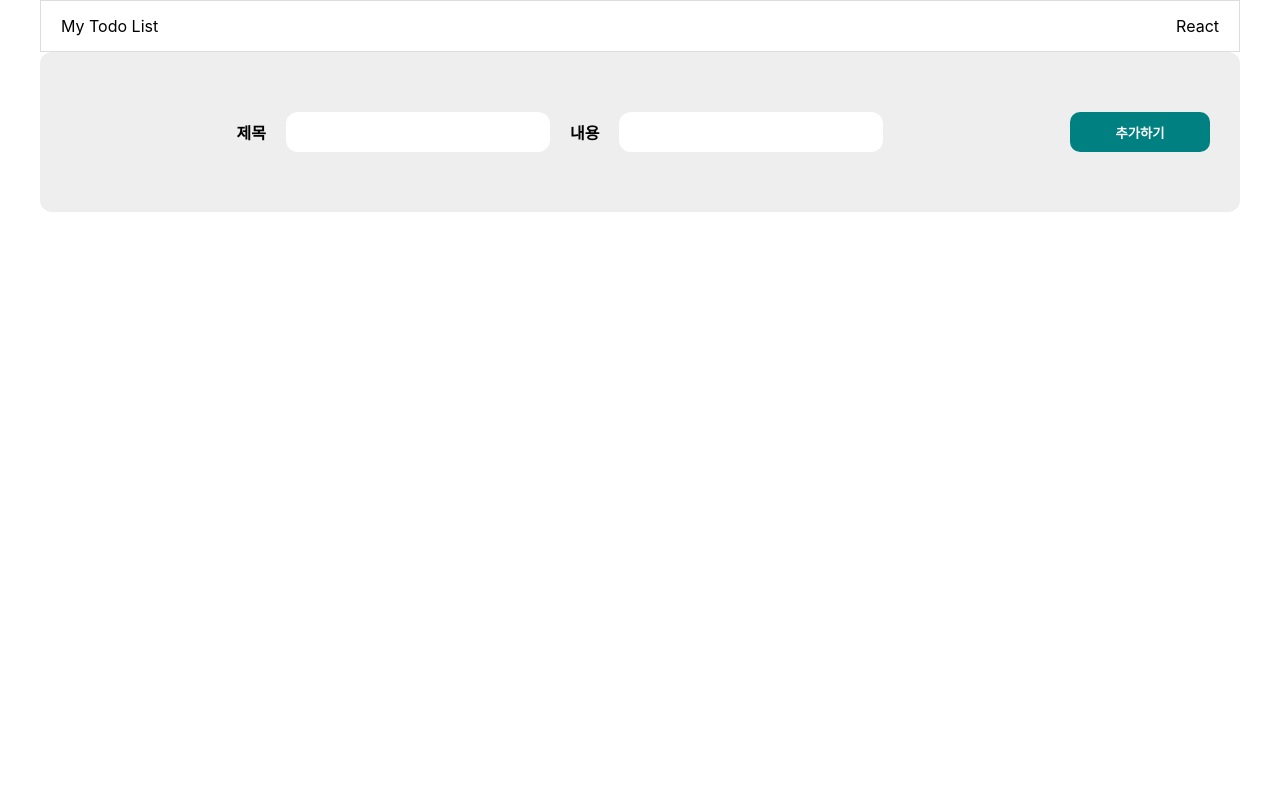
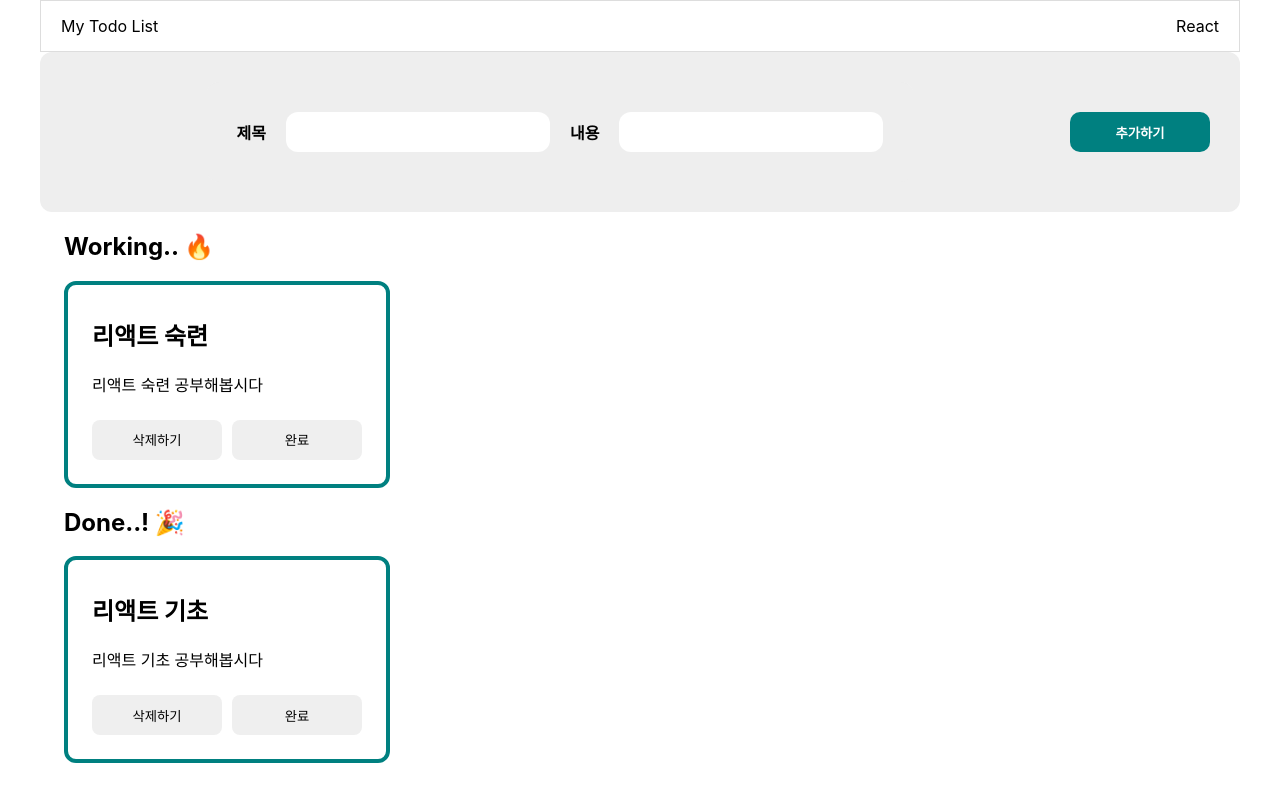
Before and after one commit to dragonrain5761/prac-todolist, a React (Create React App) app: page / in a window 1280 px wide. Built offline with nearby package versions, Linux system fonts and the light colour scheme.

Commit message:
TodoList form uproad

```diff
--- a/src/App.jsx
+++ b/src/App.jsx
@@ -1,7 +1,34 @@
-import React from "react";
+import React, { useState } from "react";
 import "./App.css";
 
 function App() {
+  const [todo, setTodo] = useState([
+    {
+      id: 1,
+      title: "리액트 숙련",
+      body: "리액트 숙련 공부해봅시다",
+      isDone: false,
+    },
+    {
+      id: 2,
+      title: "리액트 기초",
+      body: "리액트 기초 공부해봅시다",
+      isDone: true,
+    },
+  ]);
+
+  const [title, setTitle] = useState("");
+  const [body, setBody] = useState("");
+  const [isDone, setIsdone] = useState(false);
+
+  const titleChangeHandler = (event) => {
+    setTitle(event.target.value);
+  };
+
+  const bodyChangeHandler = (event) => {
+    setBody(event.target.value);
+  };
+
   return (
     <div className="layout">
       <div className="container">
@@ -15,13 +42,58 @@ function App() {
             type="text"
             name="title"
             className="add-input input-body"
+            onChange={titleChangeHandler}
           ></input>
           <label className="form-label">내용</label>
-          <input type="text" name="body" className="add-input"></input>
+          <input
+            type="text"
+            name="body"
+            className="add-input"
+            onChange={bodyChangeHandler}
+          ></input>
         </div>
         <button className="add-button">추가하기</button>
       </form>
-      <div className="list-container"></div>
+      <div className="list-container">
+        <h2 className="list-title">Working.. 🔥</h2>
+        <div className="list-wrapper">
+          <div className="todo-container">
+            {todo.map((item) => {
+              if (item.isDone == false) {
+                return (
+                  <div>
+                    <h2 className="todo-title">{item.title}</h2>
+                    <div>{item.body}</div>
+                  </div>
+                );
+              }
+            })}
+            <div className="button-set">
+              <button className="todo-delete-button button">삭제하기</button>
+              <button className="todo-complete-button button">완료</button>
+            </div>
+          </div>
+        </div>
+        <h2 className="list-title">Done..! 🎉</h2>
+        <div className="list-wrapper">
+          <div className="todo-container">
+            {todo.map((item) => {
+              if (item.isDone == true) {
+                return (
+                  <div>
+                    <h2 className="todo-title">{item.title}</h2>
+                    <div>{item.body}</div>
+                  </div>
+                );
+              }
+            })}
+            <div className="button-set">
+              <button className="todo-delete-button button">삭제하기</button>
+              <button className="todo-complete-button button">완료</button>
+            </div>
+          </div>
+        </div>
+      </div>
     </div>
   );
 }
```
